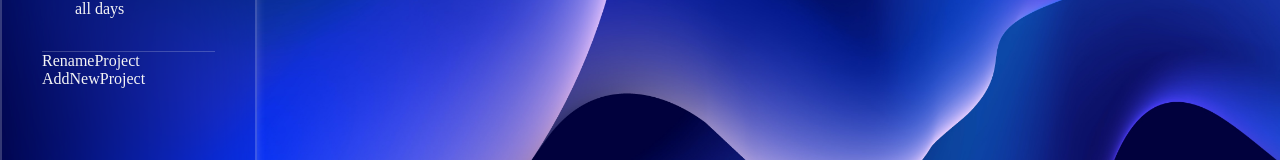
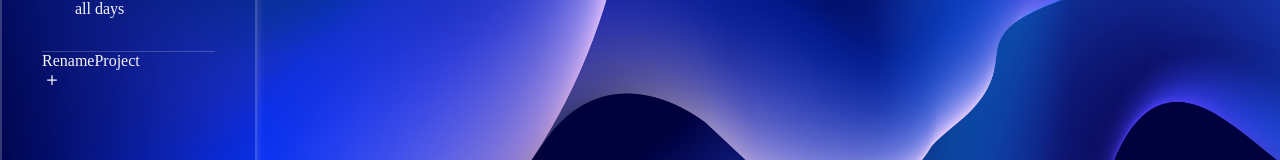
Before and after one commit to bnfshedehqan/toDo-app, a React (Create React App) app in the folder todo-app/: page / in a window 1280 px wide. Shown: the part 295-455 px from the top of the page. Built offline with nearby package versions, Linux system fonts and the light colour scheme.

Commit message:
update addnewproject add bootstrap icon

```diff
--- a/todo-app/src/components/AddNewProject.js
+++ b/todo-app/src/components/AddNewProject.js
@@ -1,7 +1,14 @@
 import React from "react";
+import { Plus } from "react-bootstrap-icons";
 
 const AddNewProject = () => {
-  return <div className="AddNewProject">AddNewProject</div>;
+  return <div className="AddNewProject">
+    <div className="add-button">
+      <span>
+        <Plus size={20} />
+      </span>
+    </div>
+  </div>;
 };
 
 export default AddNewProject;
```
